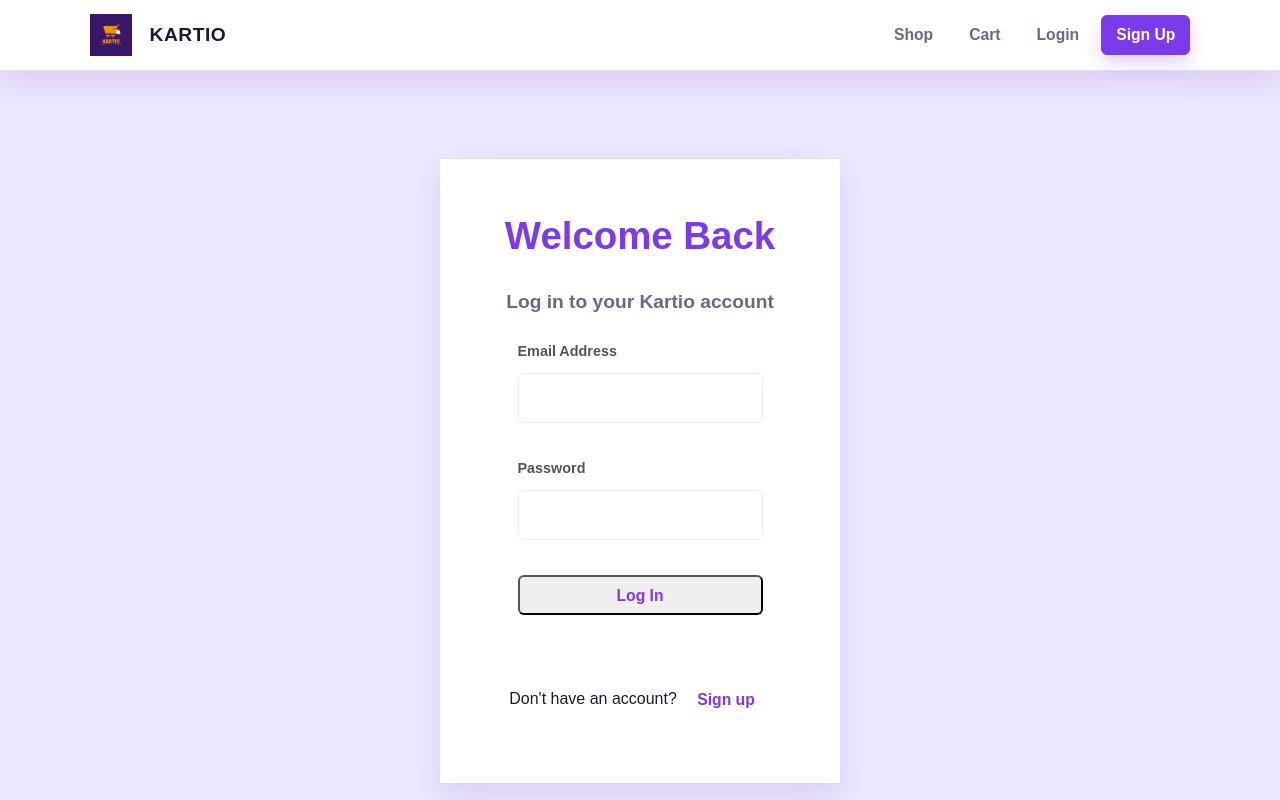
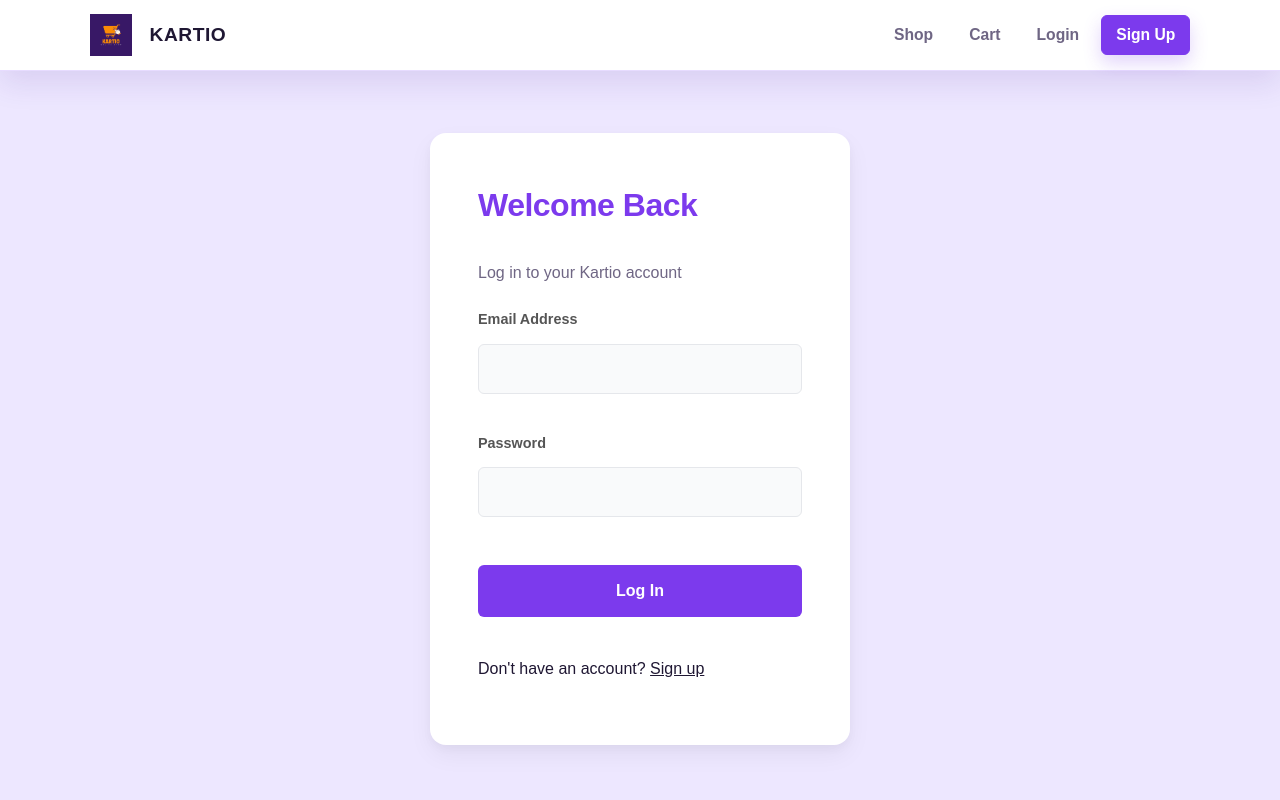
Before and after one commit to premrajj53-ui/Kartio-FullStack-WebAPP, a React (Create React App) app in the folder frontend/: page /login in a window 1280 px wide. Shown: the top 800 px of the page. Built offline with nearby package versions, Linux system fonts and the light colour scheme; no server answers.

Commit message:
fix: resolve auth page overflow and improve CSS styling

```diff
--- a/frontend/src/styles/auth.css
+++ b/frontend/src/styles/auth.css
@@ -1,120 +1,123 @@
+/* Container adjusted for a typical navbar (e.g., 64px) to prevent top overflow */
 .auth-container {
   display: flex;
   flex-direction: column;
-  align-items: center;
-  justify-content: center;
-  height: 100vh;
-  background: var(--color-primary-soft);
+  min-height: calc(100vh - 64px); /* Adjust 64px to your actual navbar height */
+  background: var(--color-primary-soft, #f3f4f6);
+  padding: 2rem 1rem;
 }
 
 .auth-card {
+  /* margin: auto perfectly centers the card but allows scrolling if the screen is tiny */
+  margin: auto;
   display: flex;
   flex-direction: column;
-  align-items: center;
-  justify-content: center;
-  gap: 24px;
-  padding: 48px;
-  border-radius: var(--radius-lg);
-  background: var(--color-surface);
-  box-shadow: var(--shadow-soft);
-  width: 400px;
+  gap: 1.5rem;
+  padding: 3rem;
+  border-radius: var(--radius-lg, 16px);
+  background: var(--color-surface, #ffffff);
+
+  /* Softer, more modern layered shadow */
+  box-shadow: 0 10px 25px rgba(0, 0, 0, 0.05), 0 4px 10px rgba(0, 0, 0, 0.03);
+  width: 100%;
+  max-width: 420px;
+}
+
+.auth-header {
+  text-align: center;
+  margin-bottom: 0.5rem;
 }
 
 .auth-title {
-  margin: 0;
-  color: var(--color-primary);
-  font-size: 2.4rem;
-  font-weight: 700;
+  margin: 0 0 0.5rem 0;
+  color: var(--color-primary, #6200ea);
+  font-size: 2rem;
+  font-weight: 800;
+  letter-spacing: -0.5px;
 }
 
 .auth-subtitle {
   margin: 0;
-  color: var(--color-muted);
-  font-size: 1.2rem;
-  font-weight: 600;
+  color: var(--color-muted, #6b7280);
+  font-size: 1rem;
+  font-weight: 500;
 }
 
 .auth-form {
   display: flex;
   flex-direction: column;
-  gap: 16px;
+  gap: 1.25rem;
 }
 
 .form-group {
   display: flex;
   flex-direction: column;
-  gap: 4px;
+  gap: 0.4rem;
+}
+
+/* Added specific label styling for better typography */
+.form-label {
+  font-size: 0.875rem;
+  font-weight: 600;
+  color: #374151;
 }
 
 .form-input {
   width: 100%;
-  padding: 12px;
-  border-radius: var(--radius-sm);
-  border: 1px solid var(--color-primary-soft);
-  background: var(--color-surface);
-  color: var(--color-text);
+  padding: 0.75rem 1rem;
+  border-radius: var(--radius-sm, 8px);
+  border: 1.5px solid #e5e7eb;
+  background: #f9fafb;
+  color: #1f2937;
   font-size: 1rem;
-  font-weight: 600;
-  transition: border-color 160ms ease, background-color 160ms ease;
+  transition: all 0.2s ease;
 }
 
+/* Enhanced pseudo-classes for interactive focus states */
 .form-input:focus {
-  border-color: var(--color-primary);
+  border-color: var(--color-primary, #6200ea);
+  background: #ffffff;
+  /* Adds a glowing ring effect */
+  box-shadow: 0 0 0 4px rgba(98, 0, 234, 0.1);
   outline: none;
 }
 
-.auth-submit-btn {
-  display: inline-flex;
-  align-items: center;
-  justify-content: center;
-  min-height: 40px;
-  padding: 0 16px;
-  border-radius: var(--radius-sm);
-  color: var(--color-primary);
-  font-size: 0.98rem;
-  font-weight: 600;
-  text-decoration: none;
-  transition: color 160ms ease, background-color 160ms ease;
+.form-input::placeholder {
+  color: #9ca3af;
 }
 
-.auth-submit-btn:hover,
-.auth-submit-btn:focus-visible {
-  color: var(--color-primary-dark);
-  background: var(--color-primary-soft);
-  outline: none;
+.auth-submit-btn {
+  margin-top: 0.5rem;
+  width: 100%;
+  padding: 0.875rem;
+  border-radius: var(--radius-sm, 8px);
+  background: var(--color-primary, #6200ea);
+  color: #ffffff;
+  border: none;
+  font-size: 1rem;
+  font-weight: 600;
+  cursor: pointer;
+  transition: transform 0.1s ease, background-color 0.2s ease, box-shadow 0.2s ease;
 }
 
-.auth-footer {
-  display: flex;
-  align-items: center;
-  justify-content: center;
-  gap: 16px;
-  margin-top: 24px;
+.auth-submit-btn:hover {
+  background: var(--color-primary-dark, #4f00c9);
+  box-shadow: 0 4px 12px rgba(98, 0, 234, 0.2);
 }
 
-.auth-link {
-  display: inline-flex;
-  align-items: center;
-  justify-content: center;
-  min-height: 40px;
-  padding: 0 16px;
-  border-radius: var(--radius-sm);
-  color: var(--color-primary);
-  font-size: 0.98rem;
-  font-weight: 600;
-  text-decoration: none;
-  transition: color 160ms ease, background-color 160ms ease;
+/* Click effect pseudo-class */
+.auth-submit-btn:active {
+  transform: scale(0.98);
 }
 
-.auth-link:hover,
-.auth-link:focus-visible {
-  color: var(--color-primary-dark);
-  background: var(--color-primary-soft);
-  outline: none;
-}
+/* Improved responsiveness for smaller mobile devices */
+@media (max-width: 480px) {
+  .auth-card {
+    padding: 2rem;
+    border-radius: var(--radius-sm, 12px);
+  }
 
-@media (max-width: 640px) {
-  .auth-card {
-    width: 100%;
+  .auth-title {
+    font-size: 1.75rem;
   }
 }
```
